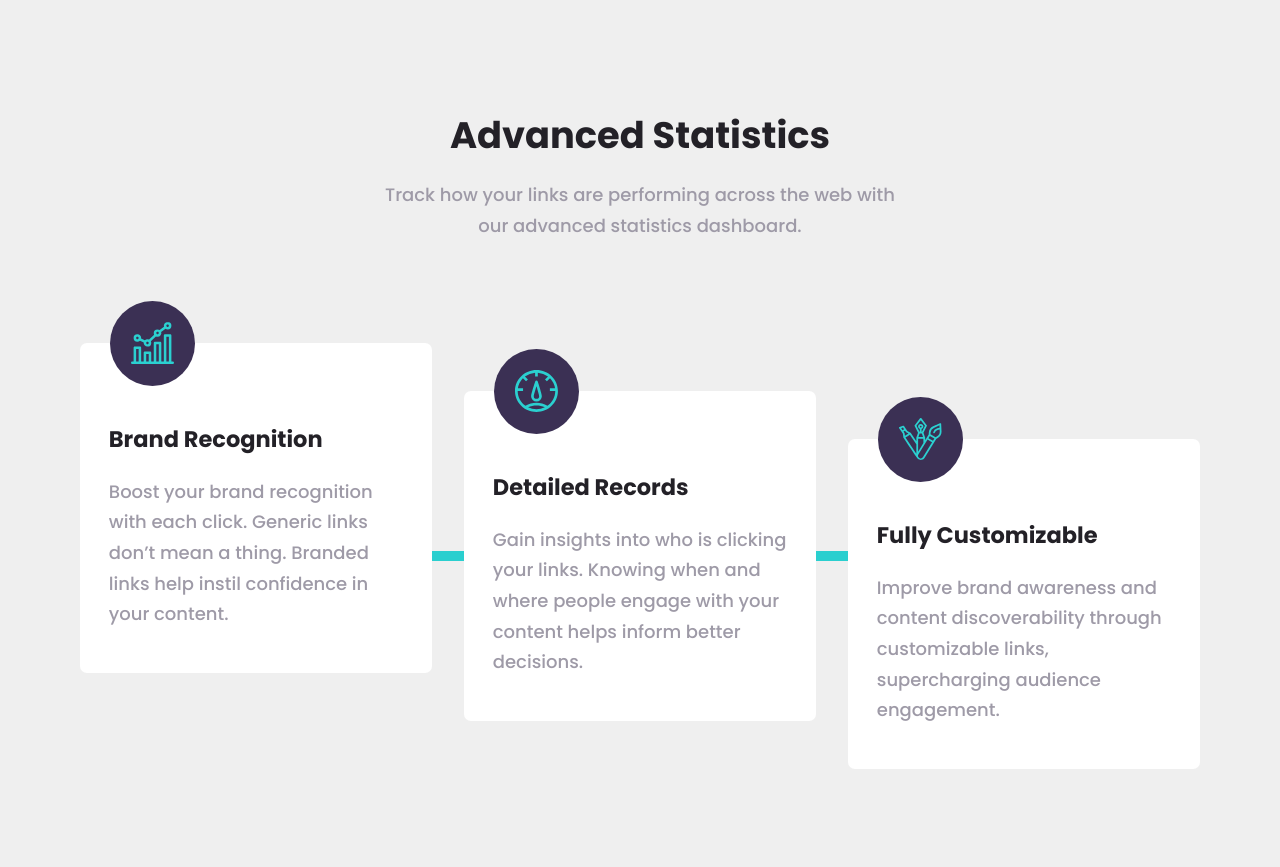
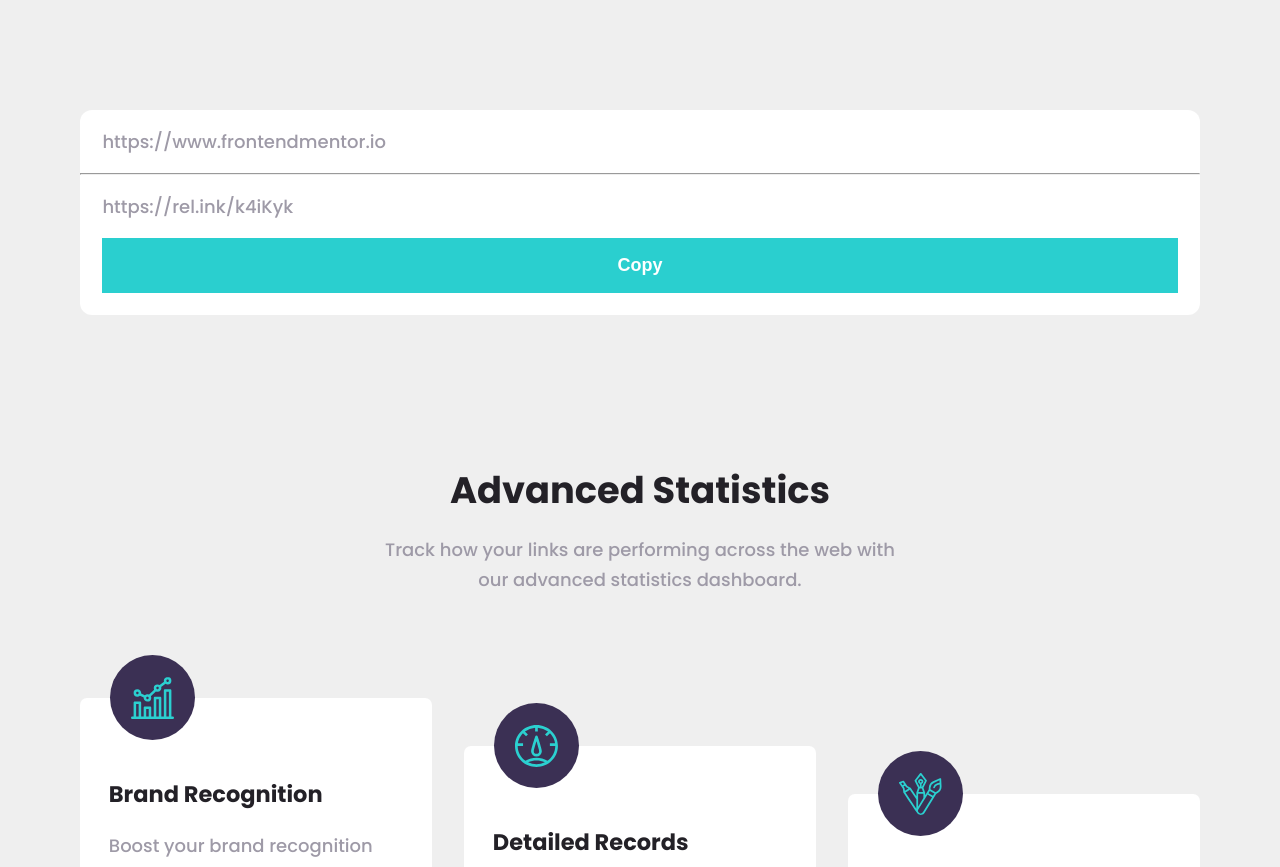
Before and after one commit to hugodelbegue/url-shortening-api-master, a Vue app: page / in a window 1280 px wide. Shown: the part 846-1713 px from the top of the page. Built offline with nearby package versions, Linux system fonts and the light colour scheme.

Commit message:
Update vitejs version

```diff
--- a/package.json
+++ b/package.json
@@ -15,6 +15,6 @@
     "@vitejs/plugin-vue": "^4.1.0",
     "sass": "^1.62.0",
     "sass-loader": "^13.2.2",
-    "vite": "^4.2.0"
+    "vite": "^4.3.3"
   }
 }
--- a/src/components/Shorten.vue
+++ b/src/components/Shorten.vue
@@ -10,6 +10,14 @@ import Button from './Button.vue';
         </div>
         <Button text="Shorten&nbsp;It!" />
     </form>
+    <div class="shorten_link">
+        <div class="full_link">https://www.frontendmentor.io</div>
+        <hr>
+        <div class="short_interaction">
+            <div class="short_link">https://rel.ink/k4iKyk</div>
+            <Button text="Copy" />
+        </div>
+    </div>
 </template>
 
 <script>
@@ -115,4 +123,36 @@ button {
         color: var(--color-error) !important;
     }
 }
+
+.shorten_link {
+    background: var(--background-primary);
+    border-radius: 12px;
+    text-align: left;
+    width: -webkit-fill-available;
+
+    hr {
+        width: 100%;
+    }
+
+    button {
+        width: 100%;
+        border-radius: var(--angles);
+    }
+}
+
+.short_interaction {
+    display: flex;
+    flex-direction: column;
+    gap: var(--side);
+}
+
+.full_link,
+.short_link {
+    line-height: 1;
+}
+
+.full_link,
+.short_interaction {
+    padding: var(--side);
+}
 </style>
```
Also changed, not shown: 1 other file (tests, documents, lock files or other folders).
